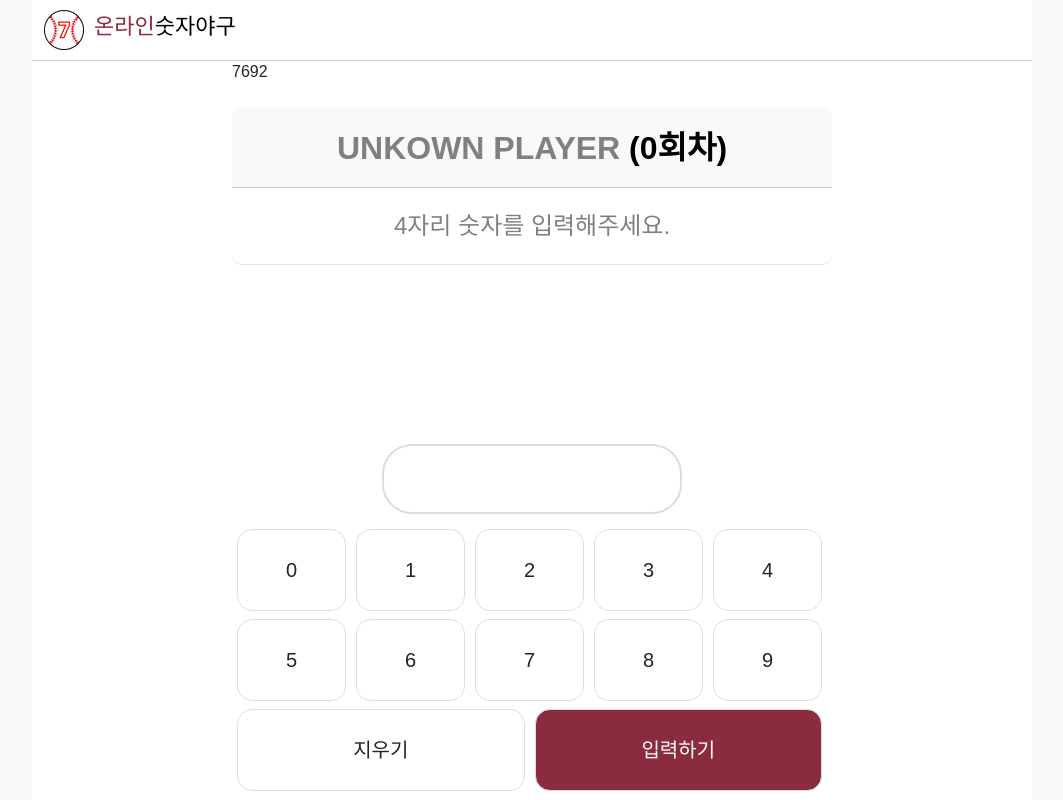
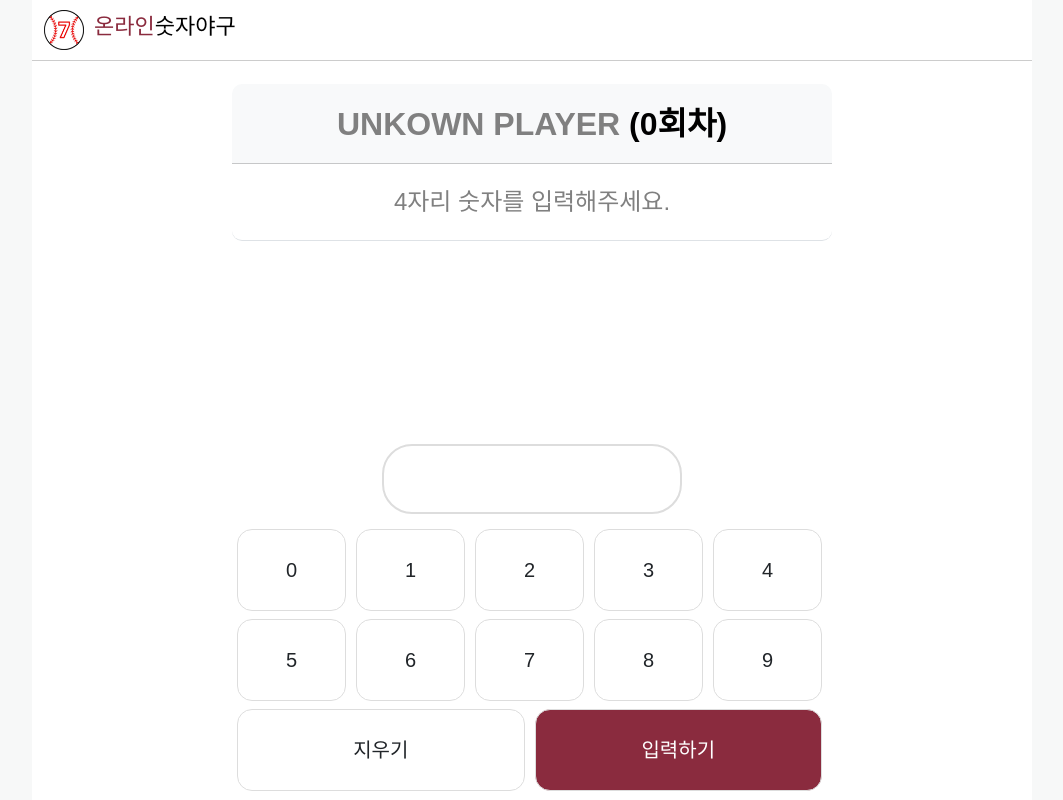
Before and after one commit to bom-b/baseball_vue, a Vue app: page /singlePlay in a window 1280 px wide. Shown: the whole page, without its empty margins (108-1171 px from the left). Built offline with nearby package versions, Linux system fonts and the light colour scheme; a web font is replaced by a local one; what vue-sweetalert2 would draw is missing.

Commit message:
회원가입

```diff
--- a/src/views/single-play/single-play.vue
+++ b/src/views/single-play/single-play.vue
@@ -29,7 +29,7 @@
       </div>
 
     </div>
-<p>{{game.cpuNumber}}</p>
+
     <div class="table-box">
       <table id="historyTable" class="table">
         <thead ref="tableHead" class="table-light">
```
